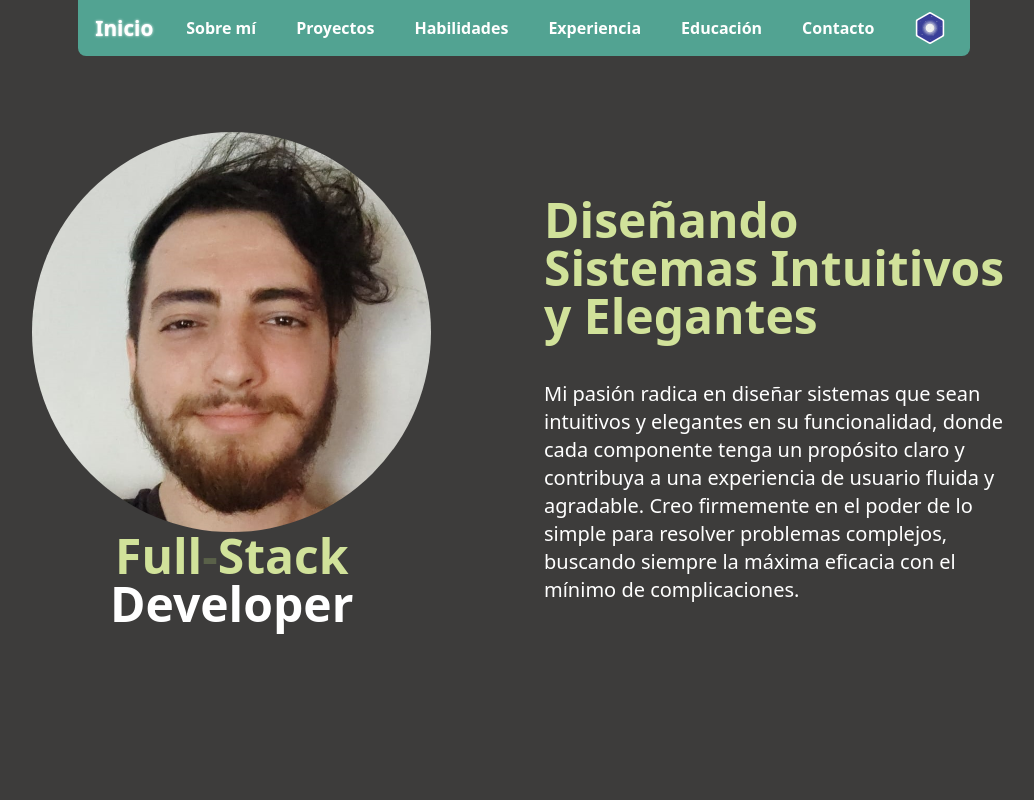
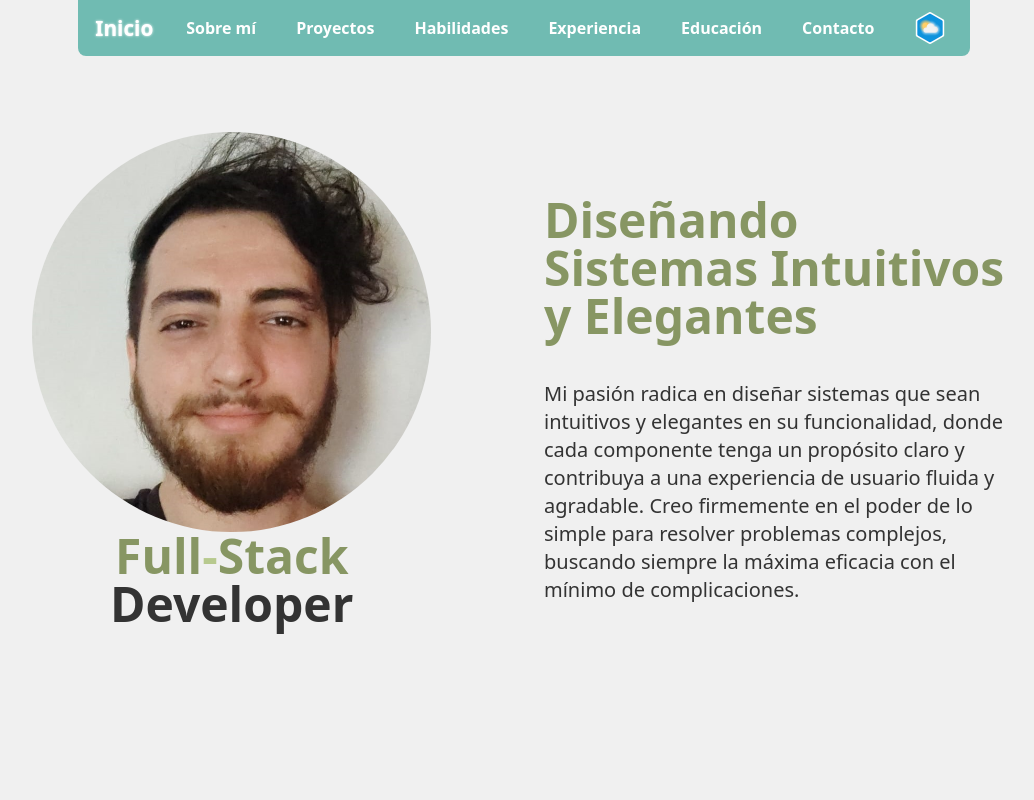
Before and after one commit to Kioys/portfolio, a Next.js app: page / in a window 1280 px wide. Shown: the top 800 px of the page, without its empty margins (116-1150 px from the left). Built offline with nearby package versions, Linux system fonts and the light colour scheme.

Commit message:
Minor bug fix where window is not defined.

```diff
--- a/src/app/components/ThemeToggle/ThemeToggle.js
+++ b/src/app/components/ThemeToggle/ThemeToggle.js
@@ -1,15 +1,23 @@
 import React, { useState, useEffect } from 'react';
 
 const ThemeToggle = () => {
-    const preferDarkMode = window?.matchMedia && window.matchMedia('(prefers-color-scheme: dark)').matches;
-    const [darkMode, setDarkMode] = useState(preferDarkMode || true);
+    const [darkMode, setDarkMode] = useState(false);
+    const [firstTime, setFirstTime] = useState(true);
 
     useEffect(() => {
-        if (darkMode) {
-            document.documentElement.setAttribute('data-theme', 'dark');
-        } else {
-            document.documentElement.removeAttribute('data-theme');
+        if (firstTime) {
+            const preferDarkMode = window.matchMedia && window.matchMedia('(prefers-color-scheme: dark)').matches;
+            setDarkMode(preferDarkMode);
+            setFirstTime(false);
         }
+        else {
+            if (darkMode) {
+                document.documentElement.setAttribute('data-theme', 'dark');
+            } else {
+                document.documentElement.removeAttribute('data-theme');
+            }
+        }
+
     }, [darkMode]);
 
     return (
```
